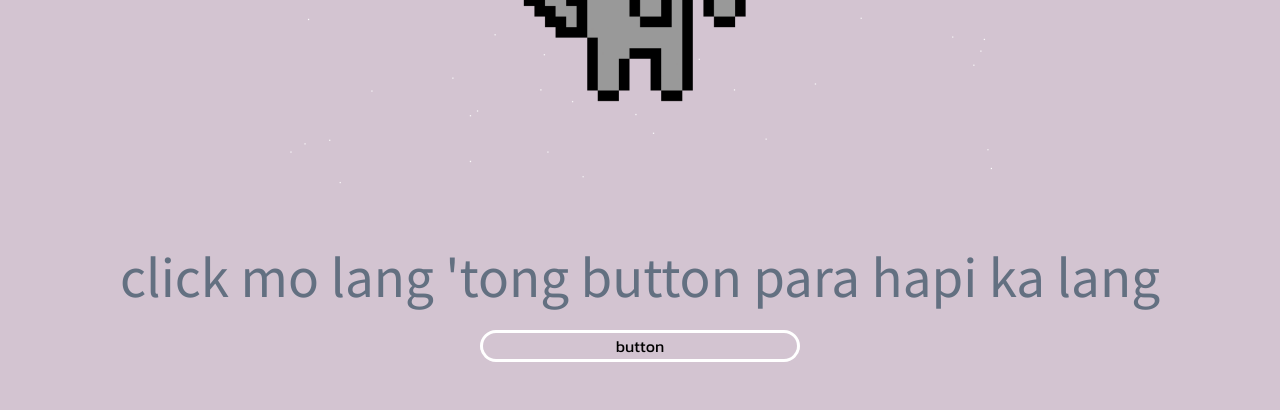
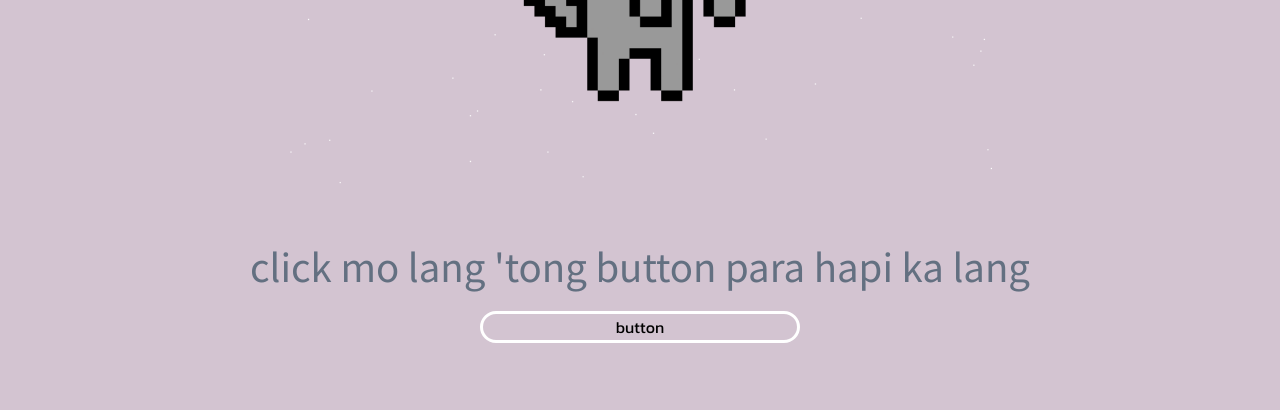
Before and after one commit to chichabot/chichabot.github.io, a PHP site: page / in a window 1280 px wide. Shown: the part 667-1077 px from the top of the page. After the commit the page ends 1010 px from the top, so only its background shows below. Run offline with PHP 8.4, Linux system fonts and the light colour scheme.

Commit message:
Add files via upload

```diff
--- a/assets/style.css
+++ b/assets/style.css
@@ -28,7 +28,7 @@ img{
 .ins{
     font-family: var(--noto-sans);
     color: var(--gray);
-    font-size: 4vw;
+    font-size: 3vw;
 }
 
 p i{
```
Also changed, not shown: 1 other file.
